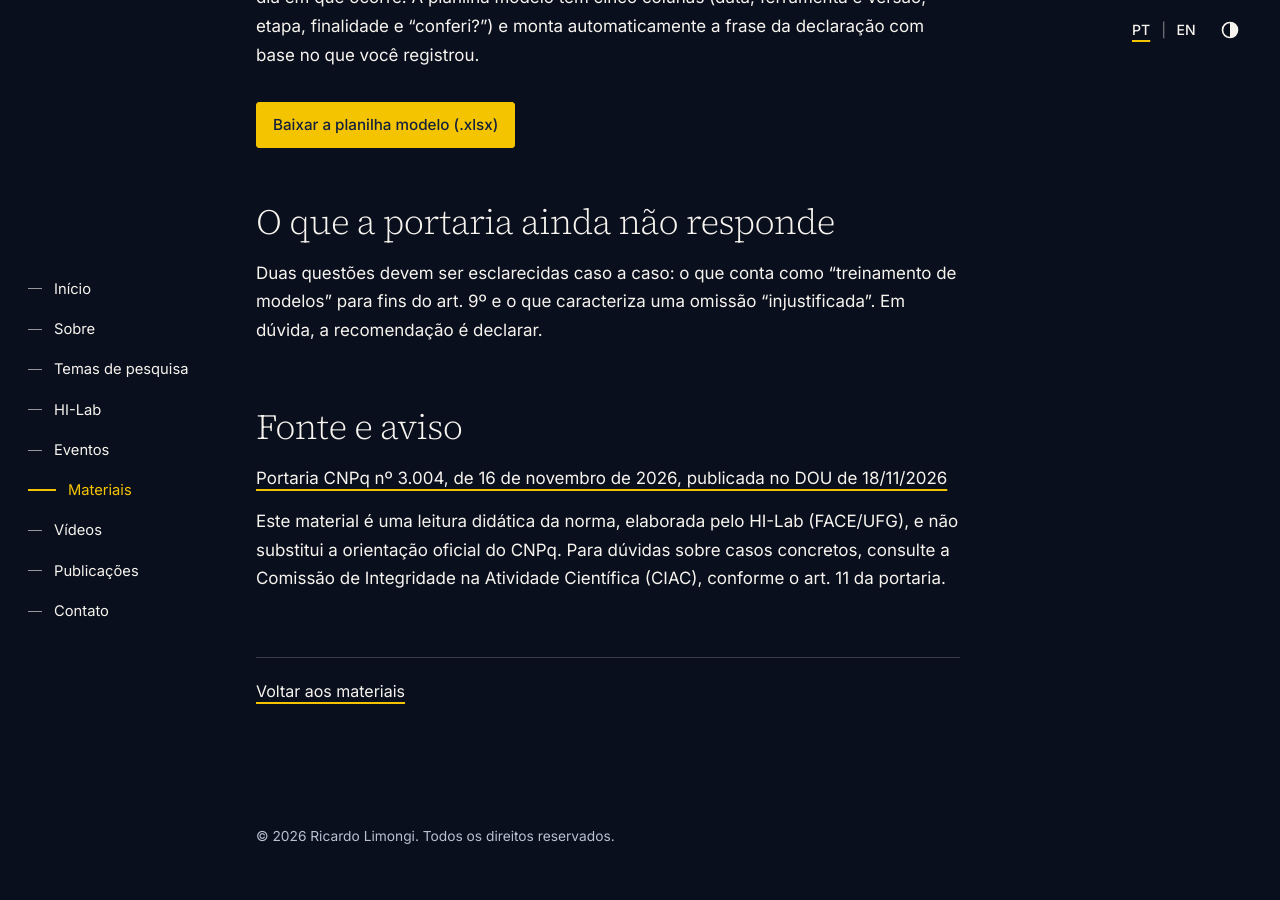
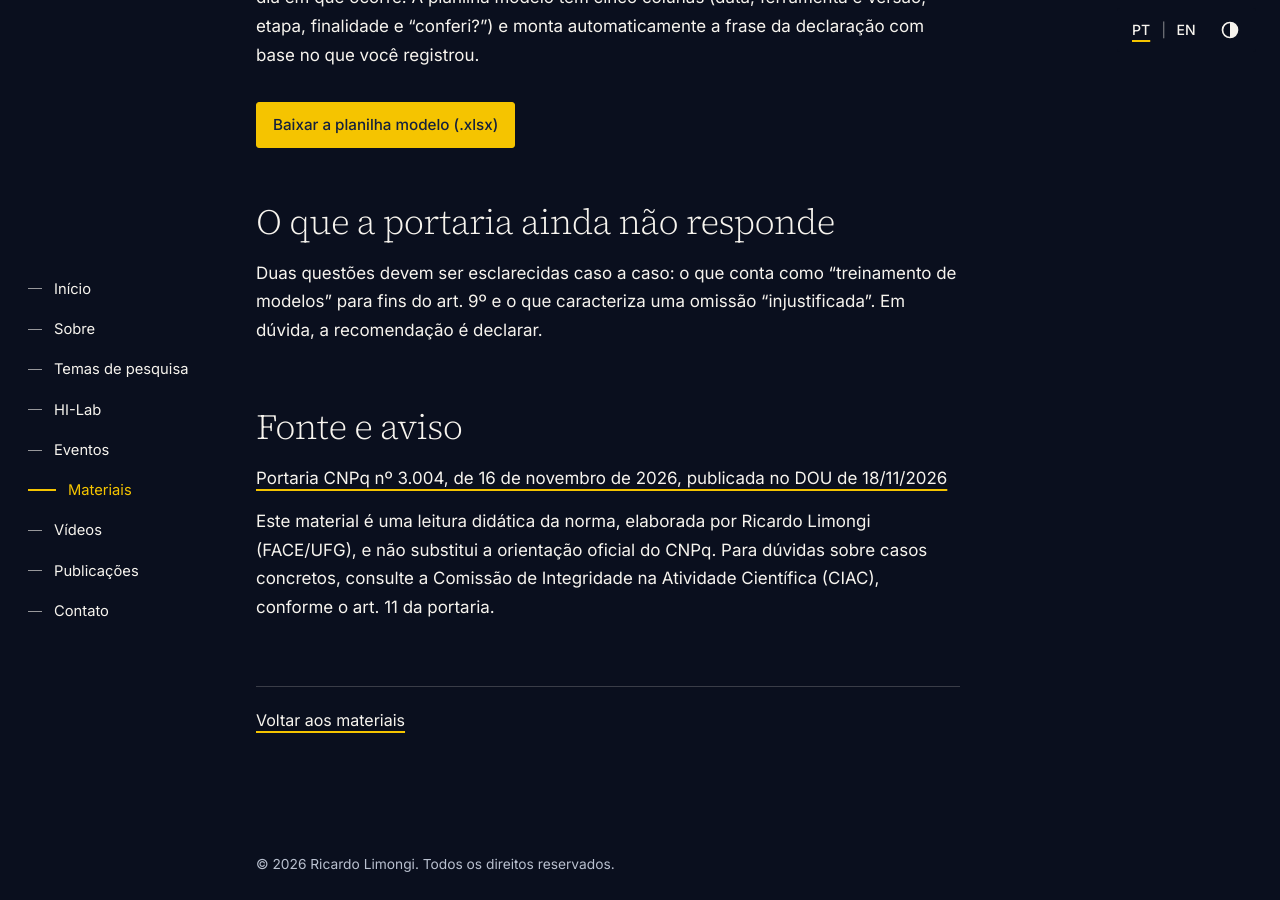
Before and after one commit to ricardolimongi/ricardolimongi.github.io, a Jekyll site: the page built from materiais/portaria-cnpq-3004/index.md, in a window 1280 px wide and 900 px high, scrolled down 3488 px. Built offline with Jekyll 4.4.1, drawn with Linux system fonts in a browser that asks for light colours; before the commit the page ends 4359 px from its top, so only the background shows below that.

Commit message:
conteúdo: autoria do guia da Portaria CNPq 3.004/2026
Co-Authored-By: Claude Opus 5.5 <noreply@anthropic.com>

```diff
--- a/_data/paginas/portaria_cnpq_3004.yml
+++ b/_data/paginas/portaria_cnpq_3004.yml
@@ -103,7 +103,7 @@ blocks:
 
       [Portaria CNPq nº 3.004, de 16 de novembro de 2026, publicada no DOU de 18/11/2026](https://www.in.gov.br/web/dou/-/portaria-cnpq-n-3.004-de-16-de-novembro-de-2026-745254401)
 
-      Este material é uma leitura didática da norma, elaborada pelo HI-Lab (FACE/UFG), e não substitui a orientação oficial do CNPq. Para dúvidas sobre casos concretos, consulte a Comissão de Integridade na Atividade Científica (CIAC), conforme o art. 11 da portaria.
+      Este material é uma leitura didática da norma, elaborada por Ricardo Limongi (FACE/UFG), e não substitui a orientação oficial do CNPq. Para dúvidas sobre casos concretos, consulte a Comissão de Integridade na Atividade Científica (CIAC), conforme o art. 11 da portaria.
     en: |
       ## What the ordinance does not yet answer
 
@@ -113,4 +113,4 @@ blocks:
 
       [CNPq Ordinance No. 3,004 of November 16, 2026, published in the DOU on November 18, 2026 (in Portuguese)](https://www.in.gov.br/web/dou/-/portaria-cnpq-n-3.004-de-16-de-novembro-de-2026-745254401)
 
-      This resource is an educational reading of the ordinance, prepared by HI-Lab (FACE/UFG), and does not replace official CNPq guidance. For questions about specific cases, contact CNPq's scientific integrity committee (Comissão de Integridade na Atividade Científica, CIAC), as provided in art. 11 of the ordinance.
+      This resource is an educational reading of the ordinance, prepared by Ricardo Limongi (FACE/UFG), and does not replace official CNPq guidance. For questions about specific cases, contact CNPq's scientific integrity committee (Comissão de Integridade na Atividade Científica, CIAC), as provided in art. 11 of the ordinance.
```
